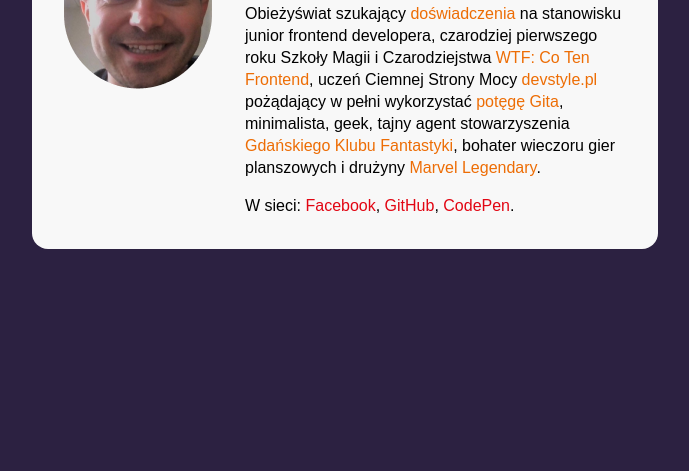
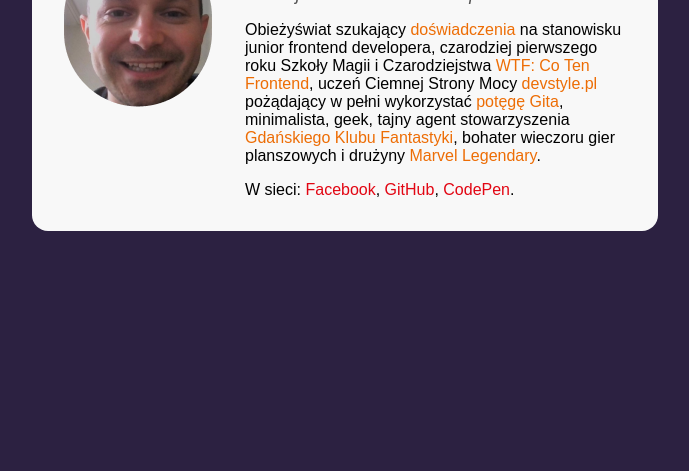
Before and after one commit to przemekjuzwiszin/my_business_card, a plain HTML site: page index.html in a window 1280 px wide. Shown: the part 329-800 px from the top of the page, without its empty margins (295-984 px from the left). Drawn offline with Linux system fonts and the light colour scheme.

Commit message:
reduce line spacing in paragraphs

```diff
--- a/css/style.css
+++ b/css/style.css
@@ -31,7 +31,11 @@ body {
 
 .person__description {
     font-size: 16px;
-    line-height: 22px;
+    line-height: 18px;
+}
+
+.person__description--last {
+    margin-bottom: 0;
 }
 
 .person__header {
@@ -63,7 +67,3 @@ body {
     color: #ED6D05;
     font-weight: normal;
 }
-
-.person__description--last {
-    margin-bottom: 0;
-}
```
